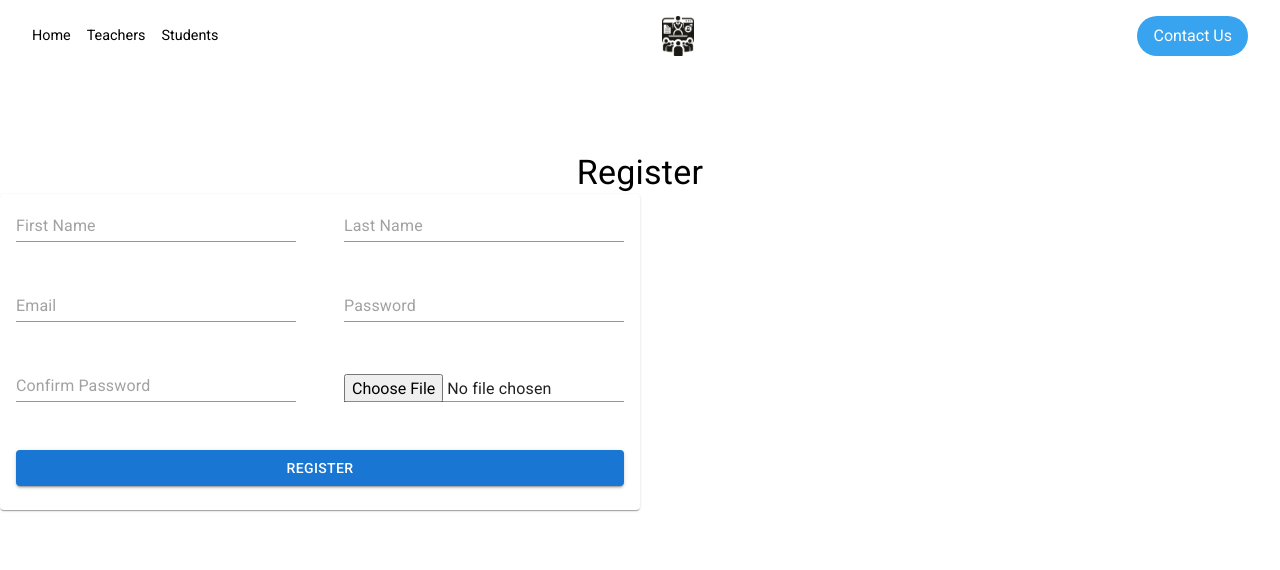
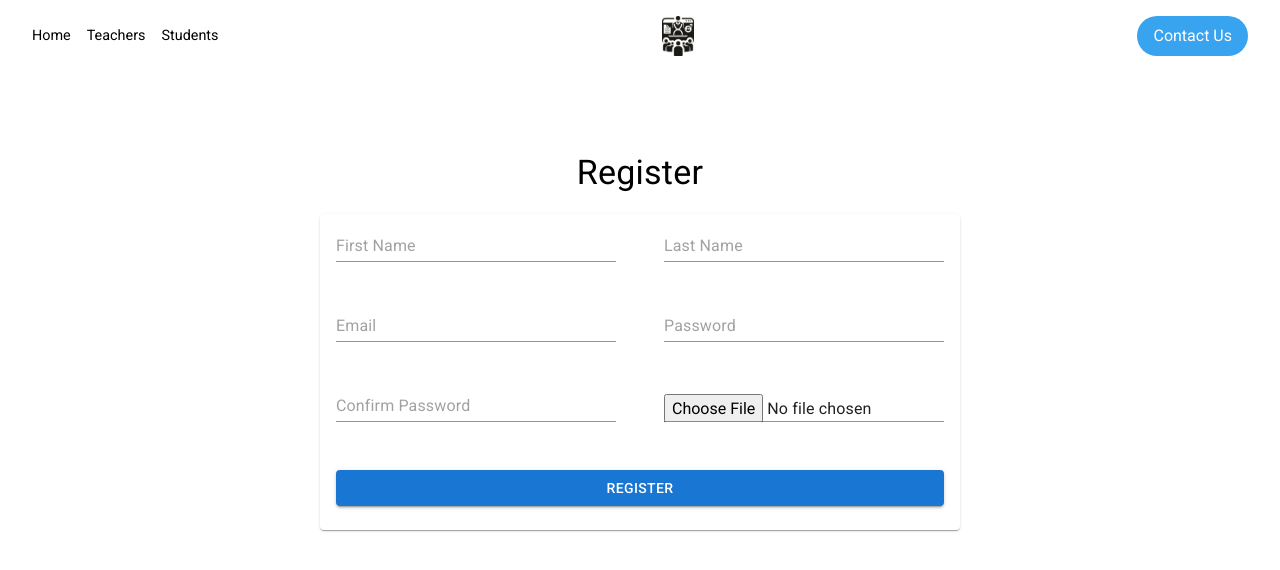
Before and after one commit to muhammetsanli34/class-manager, a Next.js app: page /student/register in a window 1280 px wide. Shown: the top 570 px of the page. Built offline with nearby package versions, Linux system fonts and the light colour scheme.

Commit message:
Update BaseRegister component styling

```diff
--- a/app/common/BaseRegister/index.tsx
+++ b/app/common/BaseRegister/index.tsx
@@ -41,7 +41,7 @@ export default function BaseRegister(props: BaseRegisterProps) {
         <Typography variant="h4" align="center" style={{ marginTop: "5rem" }}>
           Register
         </Typography>
-        <Card className="w-1/2">
+        <Card className="w-1/2 mx-auto mt-5">
           <CardContent>
             <Grid container spacing={6}>
               <Grid item xs={6}>
```
